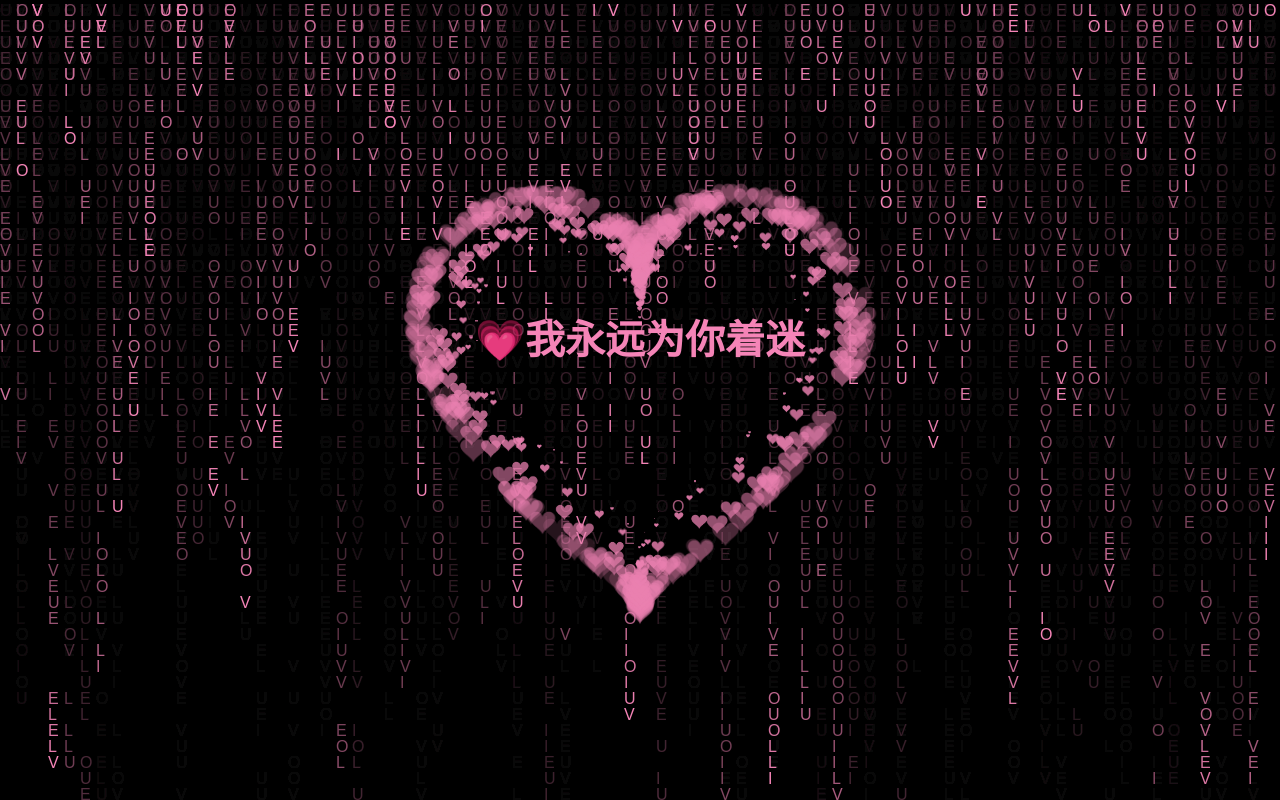
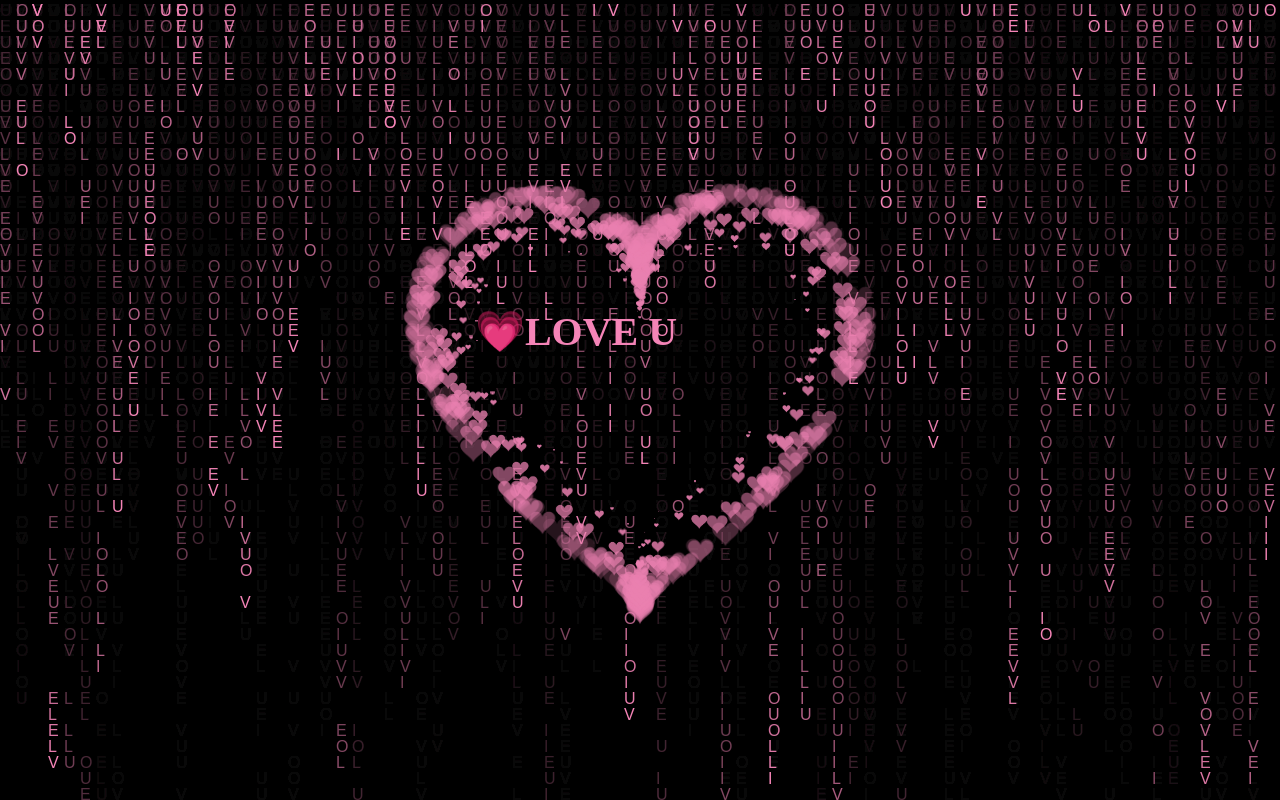
Before and after one commit to aomeux/razane, a plain HTML site: page index.html in a window 1280 px wide. Drawn offline with Linux system fonts and the light colour scheme.

Commit message:
Update index.html

```diff
--- a/index.html
+++ b/index.html
@@ -108,7 +108,7 @@
 
 <body>
     <div id="child">
-        <h4>💗我永远为你着迷</h4>
+        <h4>💗LOVE U</h4>
     </div>
     <!--这里写名字❤！！！-->
     <canvas id="pinkboard"></canvas>
```
